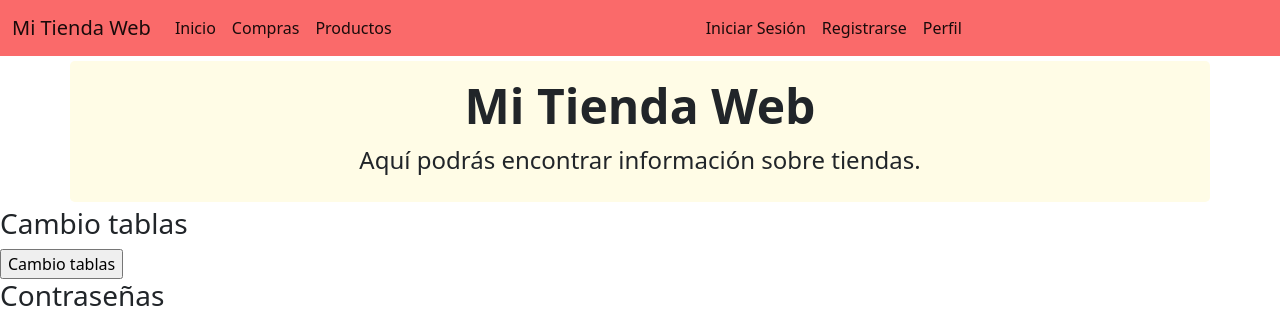
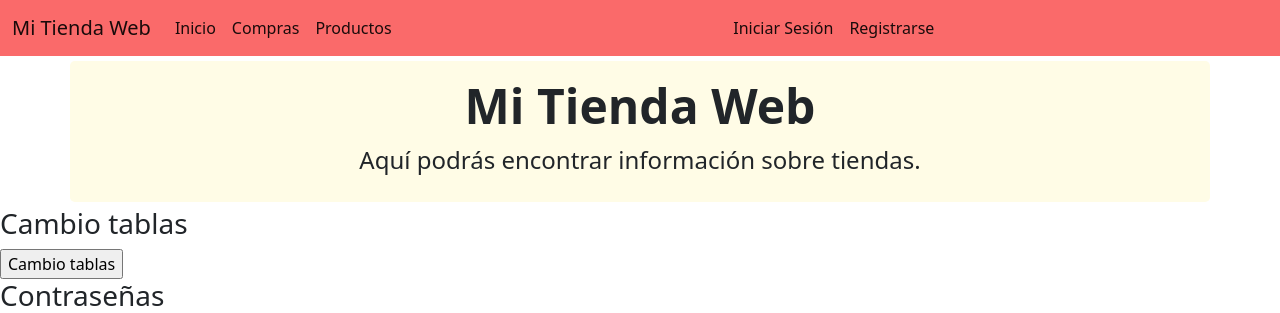
Before and after one commit to camilabarrera26/Grupo31, a PHP site: page / in a window 1280 px wide. Shown: the top 313 px of the page. Run offline with PHP 8.4, Linux system fonts and the light colour scheme.

Commit message:
usarios 54

```diff
--- a/Sites/perfil.php
+++ b/Sites/perfil.php
@@ -25,7 +25,7 @@ session_start();
 
 <?php
   #Llama a conexión, crea el objeto PDO y obtiene la variable $db
-  require("../config/conexion.php");
+  require("config/conexion.php");
 #Se construye la consulta como un string
   $id = $_SESSION["id"];
   $query = "SELECT usuarios.nombre, usuarios.rut, usuarios.edad, usuarios.sexo, usuarios.direccion FROM usuarios WHERE usuarios.uid = $id;";
--- a/Sites/templates/header.html
+++ b/Sites/templates/header.html
@@ -37,9 +37,6 @@
           <li class="nav-item">
             <a class="nav-link" href="http://codd.ing.puc.cl/~grupo31/register.php">Registrarse</a>
           </li>
-          <li class="nav-item">
-            <a class="nav-link" href="#">Perfil</a>
-          </li>
           </ul>
         </div>
       </div>
--- a/Sites/templates/header_login.html
+++ b/Sites/templates/header_login.html
@@ -32,7 +32,7 @@
           </ul>
           <ul class="navbar-nav me-auto mb-2 mb-lg-0 d-flex">
           <li class="nav-item">
-            <a class="nav-link" href="#">Perfil</a>
+            <a class="nav-link" href="http://codd.ing.puc.cl/~grupo31/perfil.php#">Perfil</a>
           </li>
           </ul>
         </div>
```
